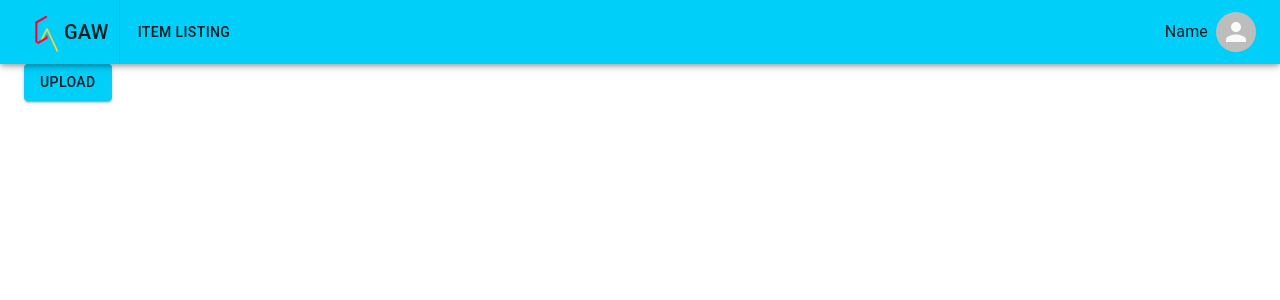
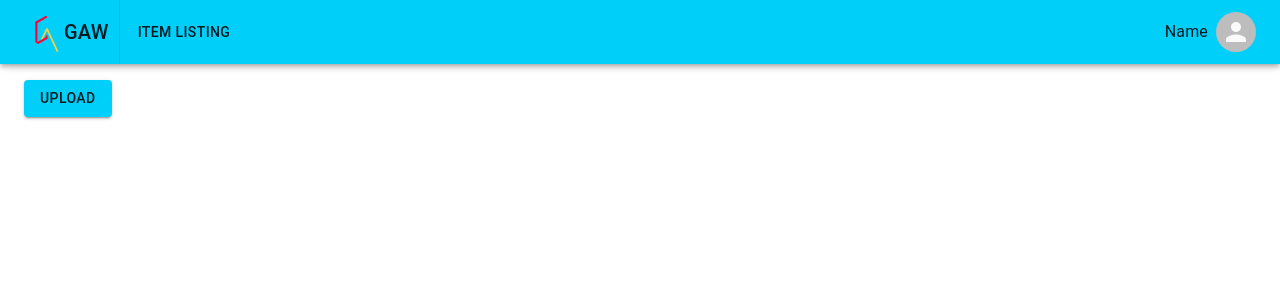
Before and after one commit to LeongXianJun/GAW, a React (Create React App) app: page /ItemListing in a window 1280 px wide. Shown: the top 300 px of the page. Built offline with nearby package versions, Linux system fonts and the light colour scheme.

Commit message:
Extract App Container

```diff
--- /dev/null
+++ b/src/views/Common/AppContainer.tsx
@@ -0,0 +1,21 @@
+import React from 'react'
+import { Box, Container } from '@material-ui/core'
+
+import NavBar from './NavBar'
+
+type Props = {
+  children: React.ReactElement | React.ReactElement[]
+}
+
+const AppContainer: React.FC<Props> = ({ children }) => {
+  return (
+    <>
+      <NavBar />
+      <Container>
+        <Box my={2}>{children}</Box>
+      </Container>
+    </>
+  )
+}
+
+export default AppContainer
--- a/src/views/Common/NavBar/MobileView.tsx
+++ b/src/views/Common/NavBar/MobileView.tsx
@@ -2,8 +2,6 @@ import React, { useCallback, useMemo, useState } from 'react'
 import { Drawer, IconButton, Link, MenuItem } from '@material-ui/core'
 import { Link as RouterLink } from 'react-router-dom'
 import MenuIcon from '@material-ui/icons/Menu'
-
-import { ReactComponent as Logo } from '../../../resources/images/logo.svg'
 
 type Props = {
   links: {
--- a/src/views/Common/index.tsx
+++ b/src/views/Common/index.tsx
@@ -1 +1 @@
-export { default as NavBar } from './NavBar'
+export { default as AppContainer } from './AppContainer'
--- a/src/views/ItemListingPage/index.tsx
+++ b/src/views/ItemListingPage/index.tsx
@@ -1,7 +1,7 @@
 import React, { useState } from 'react'
-import { Button, Container } from '@material-ui/core'
+import { Button } from '@material-ui/core'
 
-import { NavBar } from '../Common'
+import { AppContainer } from '../Common'
 import { UploadDialog } from './Dialog'
 
 type Props = unknown
@@ -12,13 +12,10 @@ const ItemListingPage: React.FC<Props> = () => {
   const toggleUploadDialog = () => setUploadOpen(!uploadOpen)
 
   return (
-    <>
-      <NavBar />
-      <Container>
-        <Button color={`primary`} variant={`contained`} onClick={toggleUploadDialog}>{`Upload`}</Button>
-        <UploadDialog open={uploadOpen} setClose={() => setUploadOpen(false)} />
-      </Container>
-    </>
+    <AppContainer>
+      <Button color={`primary`} variant={`contained`} onClick={toggleUploadDialog}>{`Upload`}</Button>
+      <UploadDialog open={uploadOpen} setClose={() => setUploadOpen(false)} />
+    </AppContainer>
   )
 }
 
```
